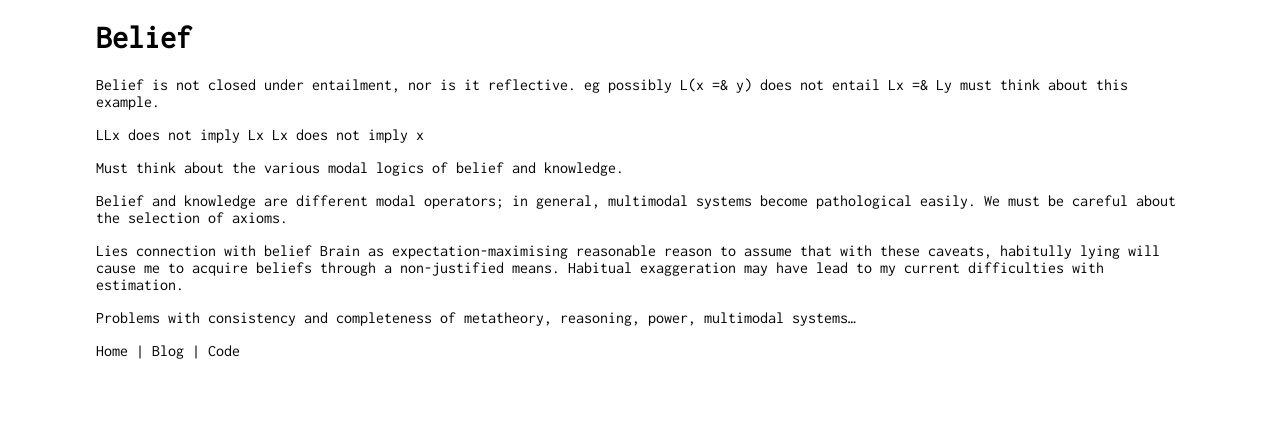
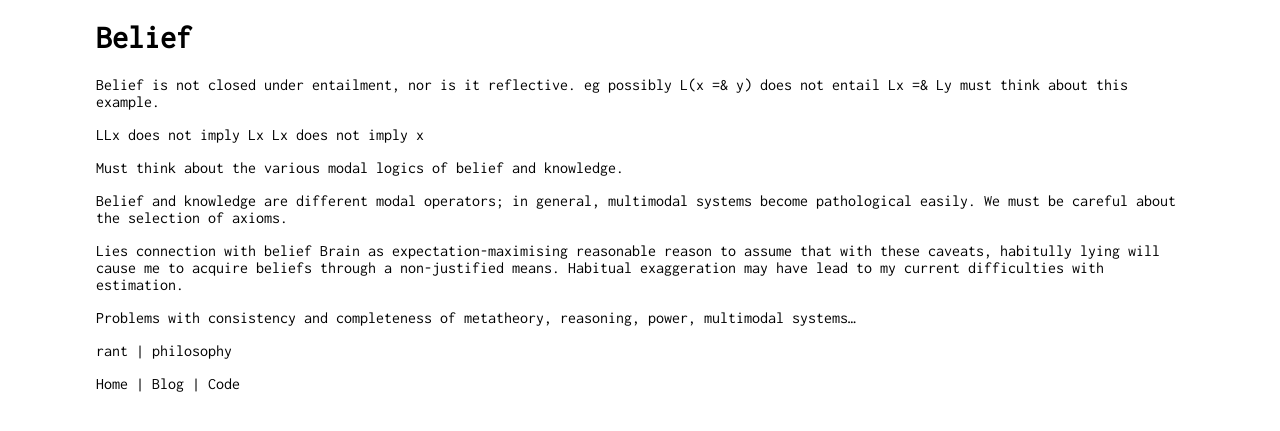
Before and after one commit to flaviusb/flaviusb.github.com, a Jekyll site: the page built from unpublished/belief.md, in a window 1280 px wide. Shown: the top 431 px of the page. Built offline with Jekyll 4.4.1, drawn with Linux system fonts in a browser that asks for light colours; Markdown is read by kramdown in place of the engine named in the settings.

Commit message:
Add tags to unpublished works.

```diff
--- a/unpublished/belief.md
+++ b/unpublished/belief.md
@@ -1,6 +1,9 @@
 ---
 layout: post
 title: Belief
+tags:
+- rant
+- philosophy
 ---
 
 Belief is not closed under entailment, nor is it reflective.
```
Also changed, not shown: unpublished/oop.md (+2 -0 lines).
